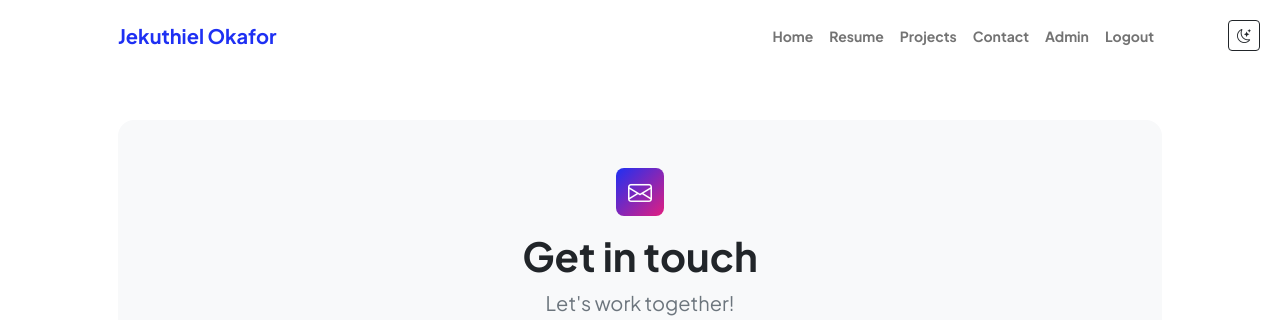
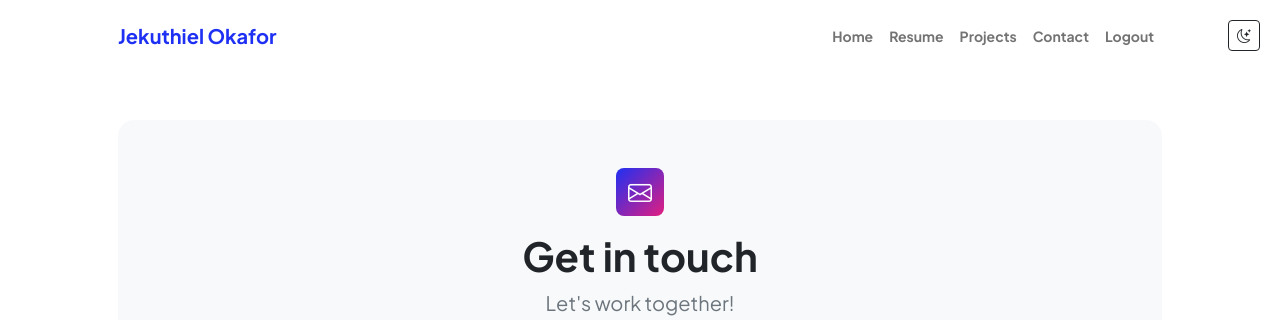
Before and after one commit to Elegede1/my_portfolio, a Flask app: page /contact in a window 1280 px wide. Shown: the top 320 px of the page. Run offline with Flask 3, Linux system fonts and the light colour scheme; the visitor is signed in with stand-in values (Sample User, id 1); some libraries are stand-ins or nearby versions.

Commit message:
Remove Admin link from main navigation bar

```diff
--- a/templates/base.html
+++ b/templates/base.html
@@ -43,9 +43,6 @@
                             <li class="nav-item"><a class="nav-link" href="{{ url_for('projects') }}">Projects</a></li>
                             <li class="nav-item"><a class="nav-link" href="{{ url_for('contact') }}">Contact</a></li>
                             {% if current_user.is_authenticated %}
-                                {% if current_user.role == 'admin' %}
-                                    <li class="nav-item"><a class="nav-link" href="/12812673-738234admin">Admin</a></li>
-                                {% endif %}
                                 <li class="nav-item"><a class="nav-link" href="{{ url_for('logout') }}">Logout</a></li>
                             {% endif %}
                         </ul>
```
